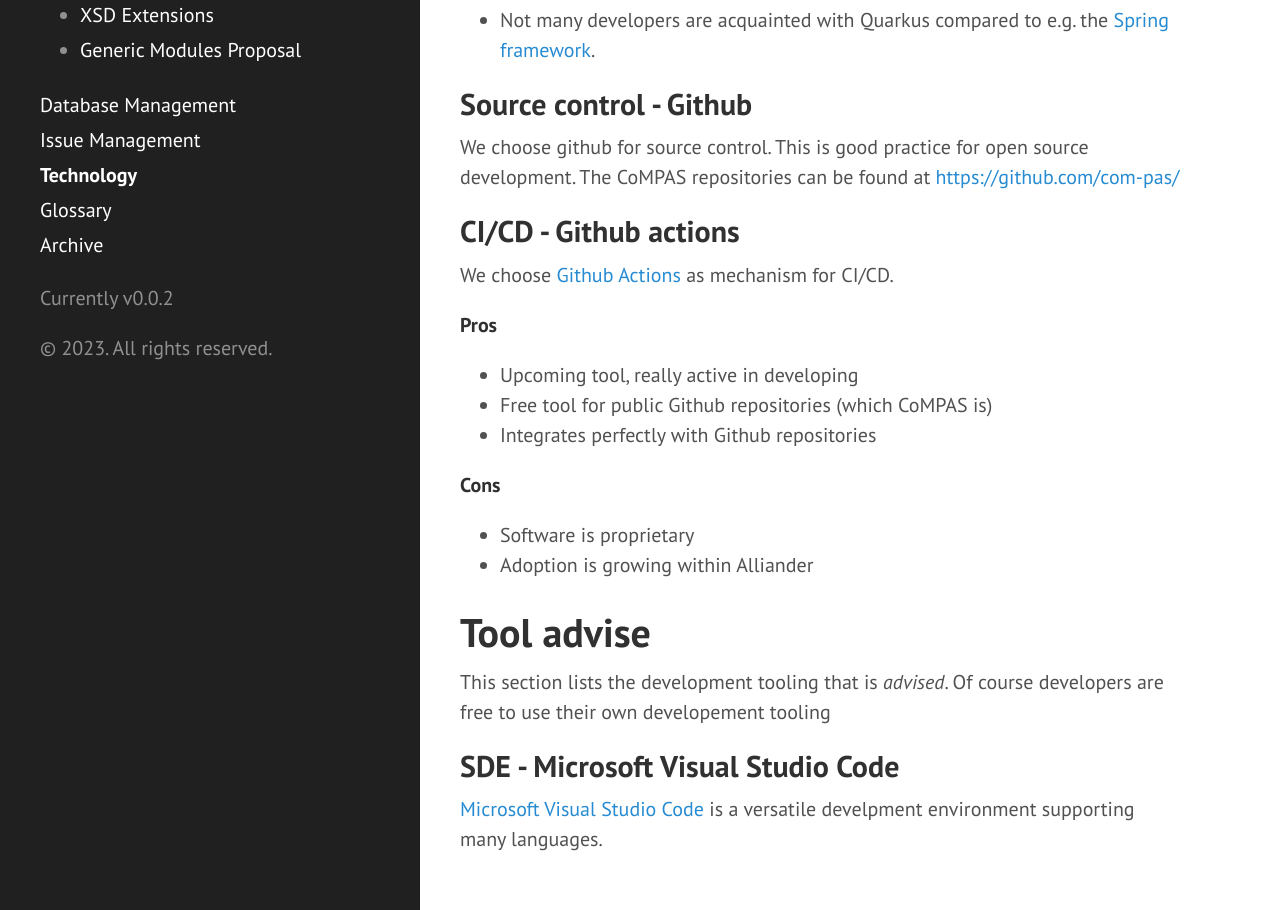
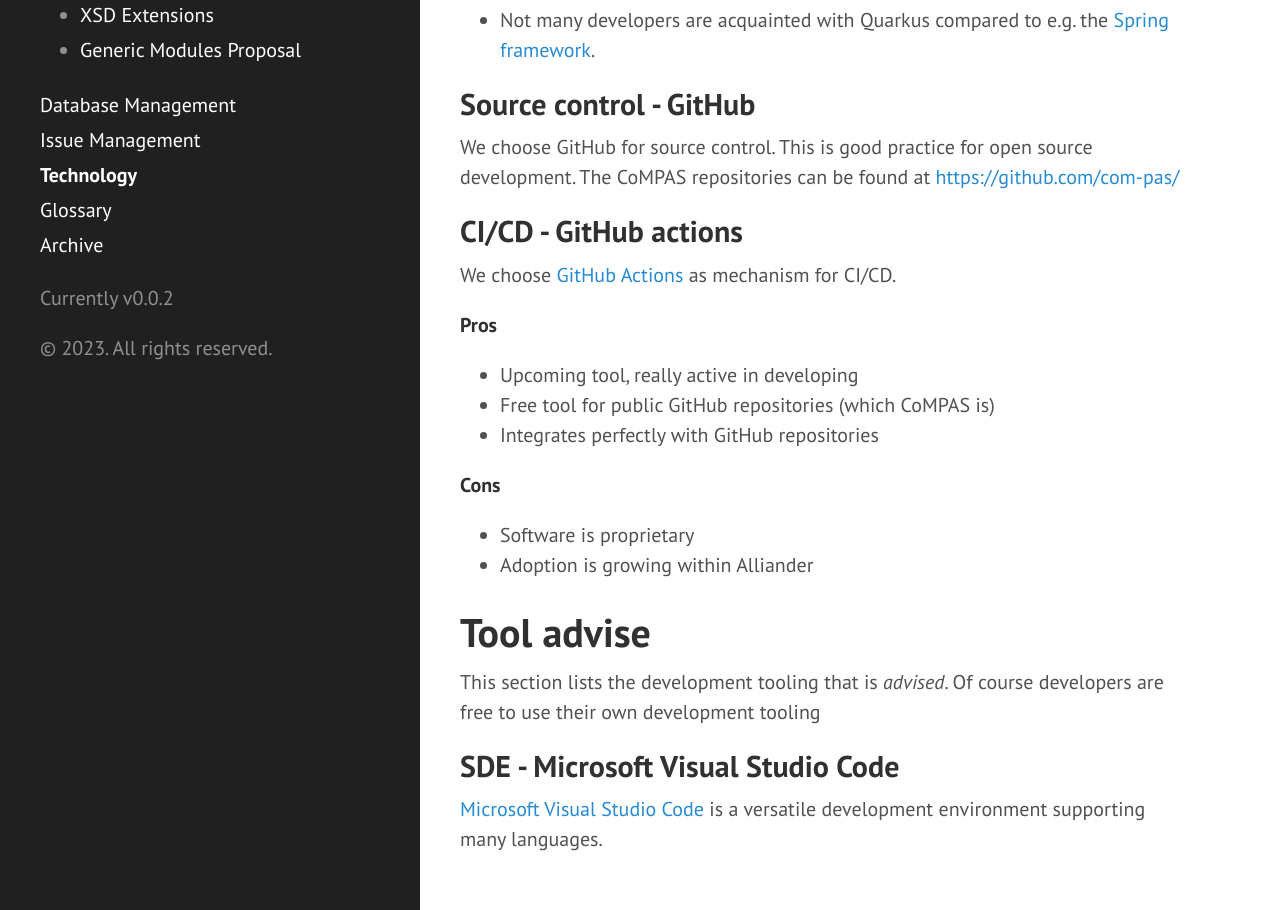
Before and after one commit to com-pas/compas-architecture, a Jekyll site: the page built from TECHNOLOGY.md, in a window 1280 px wide and 1400 px high, scrolled down 5207 px. Shown: the part 386-1296 px from the top of the window. Built offline with Jekyll 4.4.1, drawn with Linux system fonts in a browser that asks for light colours; our own code applies the rules of GitHub Pages for plain Markdown files; some of the changed text lies outside the part shown.

```diff
--- a/TECHNOLOGY.md
+++ b/TECHNOLOGY.md
@@ -140,17 +140,17 @@ Because CoMPAS is an application which also should run locally, memory usage is
 - Relatively new technology, framework could contain some "rookie mistakes". On the other hand, multiple researches are stating the maturity of the framework it achieved in this short time.
 - Not many developers are acquainted with Quarkus compared to e.g. the [Spring framework](https://spring.io/).
 
-## Source control - Github
-We choose github for source control. This is good practice for open source development.
+## Source control - GitHub
+We choose GitHub for source control. This is good practice for open source development.
 The CoMPAS repositories can be found at [https://github.com/com-pas/](https://github.com/com-pas/)
 
-## CI/CD - Github actions
-We choose [Github Actions](https://github.com/features/actions) as mechanism for CI/CD.
+## CI/CD - GitHub actions
+We choose [GitHub Actions](https://github.com/features/actions) as mechanism for CI/CD.
 
 **Pros**
 - Upcoming tool, really active in developing
-- Free tool for public Github repositories (which CoMPAS is)
-- Integrates perfectly with Github repositories
+- Free tool for public GitHub repositories (which CoMPAS is)
+- Integrates perfectly with GitHub repositories
 
 **Cons**
 - Software is proprietary
@@ -159,7 +159,7 @@ We choose [Github Actions](https://github.com/features/actions) as mechanism for
 
 
 # Tool advise
-This section lists the development tooling that is *advised*. Of course developers are free to use their own developement tooling
+This section lists the development tooling that is *advised*. Of course developers are free to use their own development tooling
 
 ## SDE - Microsoft Visual Studio Code
-[Microsoft Visual Studio Code](https://code.visualstudio.com/) is a versatile develpment environment supporting many languages.
+[Microsoft Visual Studio Code](https://code.visualstudio.com/) is a versatile development environment supporting many languages.
```
Also changed, not shown: other parts of TECHNOLOGY.md (+1 -1 lines), DATABASE_MANAGEMENT.md (+4 -4 lines), FUNCTIONAL_ARCHITECTURE.md (+6 -6 lines), HIGH_LEVEL_REQUIREMENTS.md (+1 -1 lines), ISSUE_MANAGEMENT.md (+6 -6 lines), README.md (+6 -6 lines), technical/TECHNICAL_ARCHITECTURE.md (+4 -4 lines).
